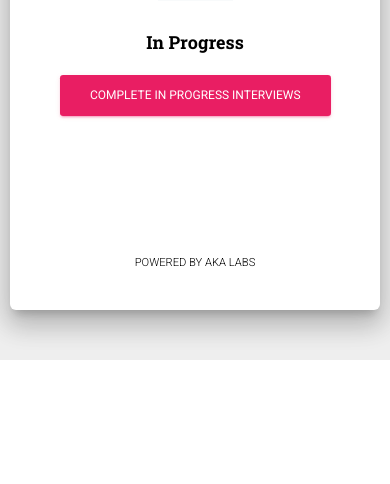
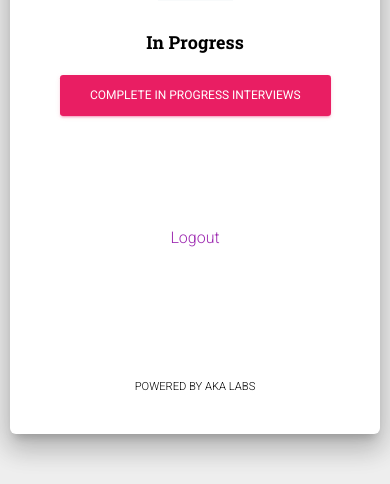
Before and after one commit to HarishKumarHV1994/new-ys, a Python web app: template templates/ysHome.html in a window 390 px wide. Shown: the part 746-1230 px from the top of the page. Before the commit the page ends 1106 px from the top, so only its background shows below. Run offline with Jinja, Linux system fonts and the light colour scheme; the template is opened without the code that fills it, so the values that code supplies are empty; some libraries are stand-ins or nearby versions.

Commit message:
Update ysHome.html
Logout added

```diff
--- a/templates/ysHome.html
+++ b/templates/ysHome.html
@@ -81,6 +81,16 @@
               </div>
             </div>
 
+
+              <div class="col-md-3" id="logout">
+              <div class="info">
+
+
+                <a href="/logout">Logout</a>
+
+              </div>
+            </div>
+
           </div>
         </div>
 
```
